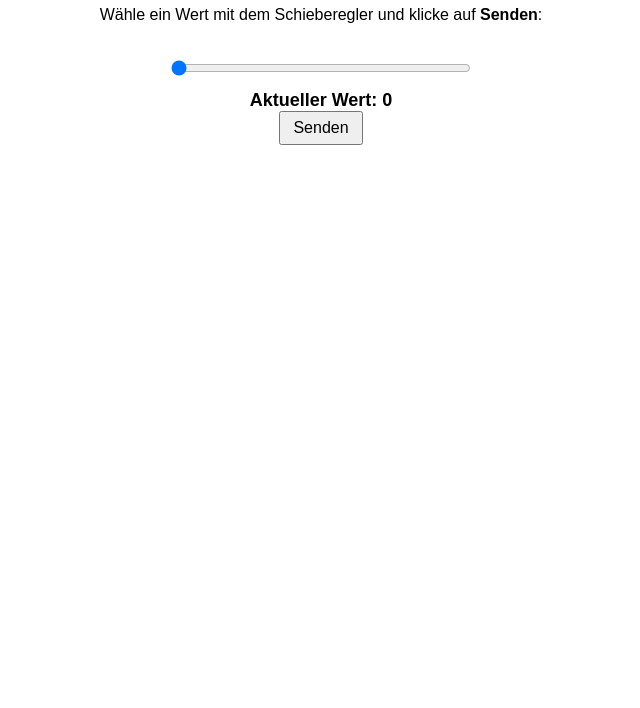
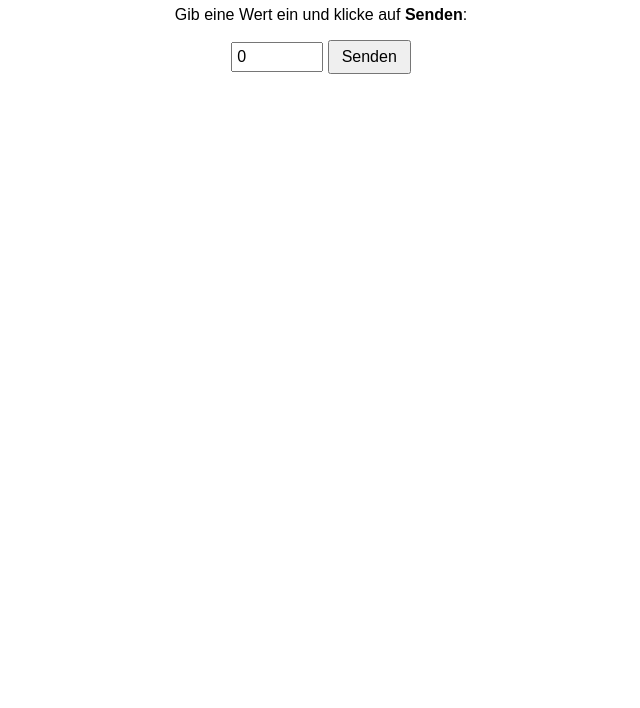
Before and after one commit to baronmaron21/info.project, a website: page index.html in a window 1280 px wide. Shown: the part 92-800 px from the top of the page, without its empty margins (319-959 px from the left). Drawn offline with nearby package versions, Linux system fonts and the light colour scheme; no server answers.

Commit message:
Add files via upload

```diff
--- a/index.html
+++ b/index.html
@@ -5,27 +5,21 @@
     <title>Arduino Motorsteuerung</title>
     <!-- Socket.IO wird direkt vom Server geladen (nicht über CDN) -->
     <script src="/socket.io/socket.io.js"></script>
-    <link href="styles.css" type="text/css" rel="stylesheet">
+
     <style>
       body { font-family: Arial, sans-serif; text-align:center; margin-top:40px; }
-      input[type=range] { width: 300px; margin-top: 20px; cursor: pointer; }
+      input[type=number] { width: 80px; font-size:16px; padding:4px; }
       button { padding:6px 12px; font-size:16px; cursor:pointer; }
       #log { margin-top:20px; color:#333; }
 
-      #valueDisplay {font-weight: bold;
-      font-size: 18px;
-      margin-top: 10px;
-      }
     </style>
   </head>
 
   <body>
     <h1>Motorsteuerung (0–255)</h1>
 
-    <p>Wähle ein Wert mit dem Schieberegler und klicke auf <strong>Senden</strong>:</p>
-    <input id="speedRange" type="range" min="0" max="255" value="0" />
-    <div id="valueDisplay">Aktueller Wert: 0</div>
-
+    <p>Gib eine Wert ein und klicke auf <strong>Senden</strong>:</p>
+    <input id="speedInput" type="number" min="0" max="255" value="0" />
     <button id="sendBtn">Senden</button>
 
     <div id="log"></div>
@@ -33,14 +27,9 @@
     <script>
       const socket = io(); // <--- nur einmal definieren
 
-      const input = document.getElementById('speedRange');
+      const input = document.getElementById('speedInpt');
       const btn = document.getElementById('sendBtn');
       const log = document.getElementById('log');
-      const valueDisplay = document.getElementById('valueDisplay');
-
-      range.addEventListener('input', () => {
-        valueDisplay.textContent = 'Aktueller Wert: ' + range.value;
-      });
 
       btn.addEventListener('click', () => {
         const val = range.value;
```
